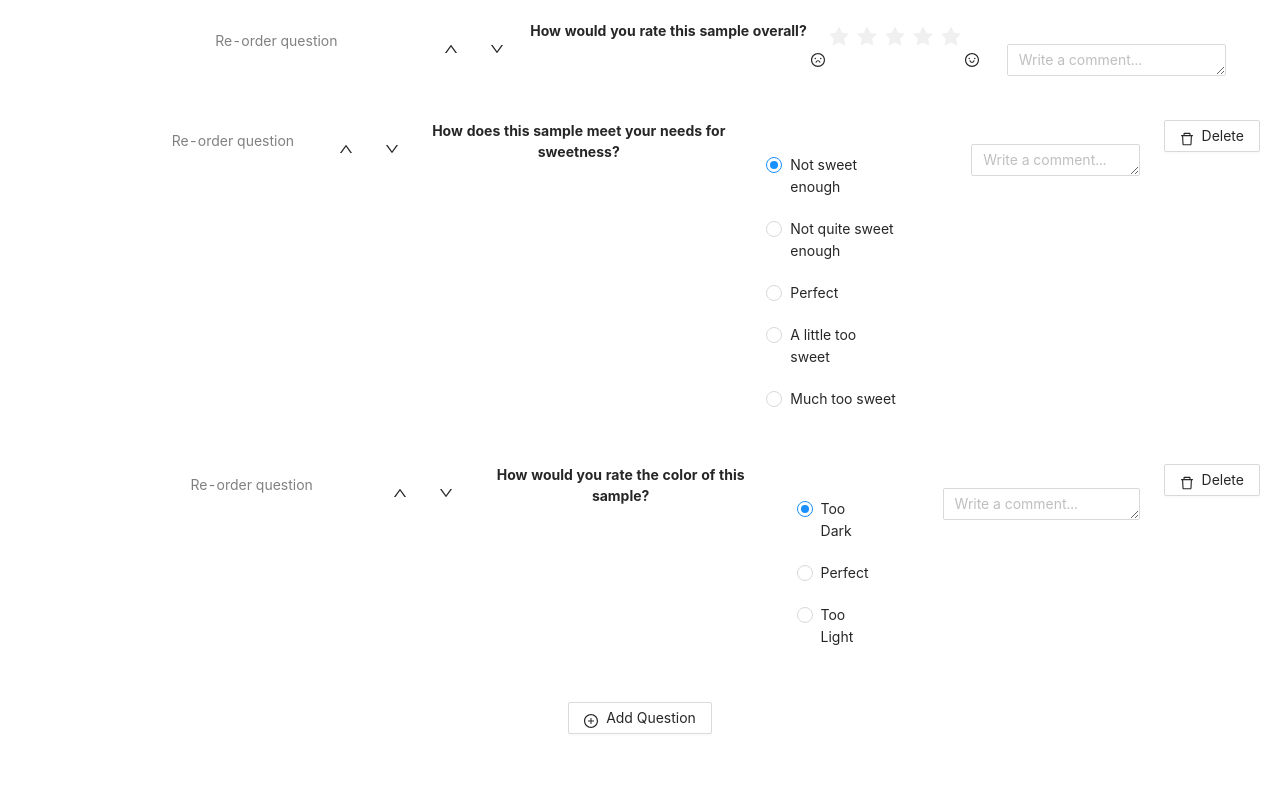
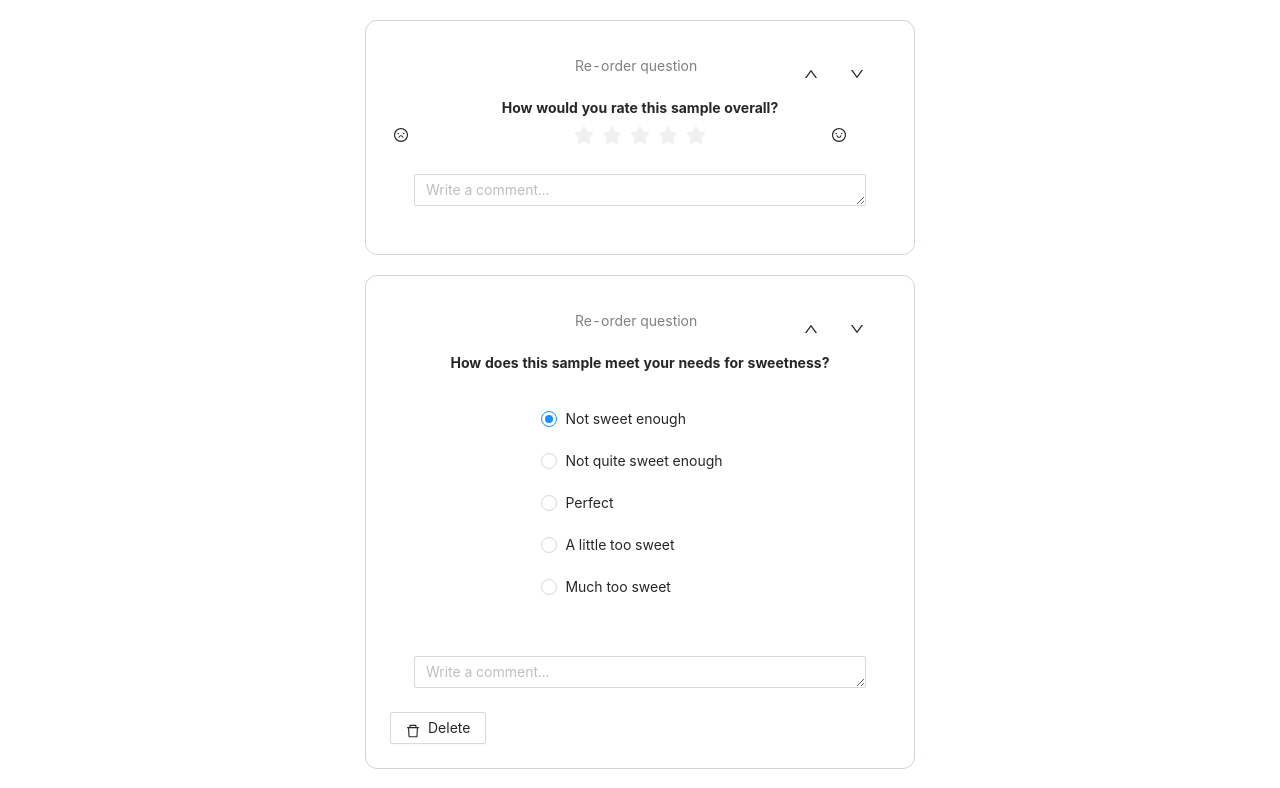
Before and after one commit to SampleVu-Development/SampleVu, a Next.js app: page /survey-demo in a window 1280 px wide. Shown: the top 788 px of the page. Built offline with nearby package versions, Linux system fonts and the light colour scheme.

Commit message:
Update SurveyCard.js

```diff
--- a/components/survey/SurveyCard.js
+++ b/components/survey/SurveyCard.js
@@ -1,3 +1,4 @@
+import { Card } from 'antd'
 import RequiredQuestion from './questions/RequiredQuestion'
 import MultipleQuestion from './questions/MultipleQuestion'
 import CreateQuestion from './CreateQuestion'
@@ -6,7 +7,8 @@
   // data is for multiple choice questions, an array, which stores all the options for multiple choice
 
   return (
-    <div className="flex justify-center rounded-xl border-gray-300 p-2.5 text-center">
+    <div className="flex justify-center p-2.5 text-center">
+      <Card className="rounded-xl border-gray-300">
         {type == 'required' ? (
           <RequiredQuestion questionID={questionID} title={title} callback={callback} />
         ) : type == 'multiple' ? (
@@ -16,6 +18,7 @@
         ) : (
           <p>default</p>
         )}
+      </Card>
     </div>
   )
 }
```
Lines whose indentation alone changed are shown as unchanged.
